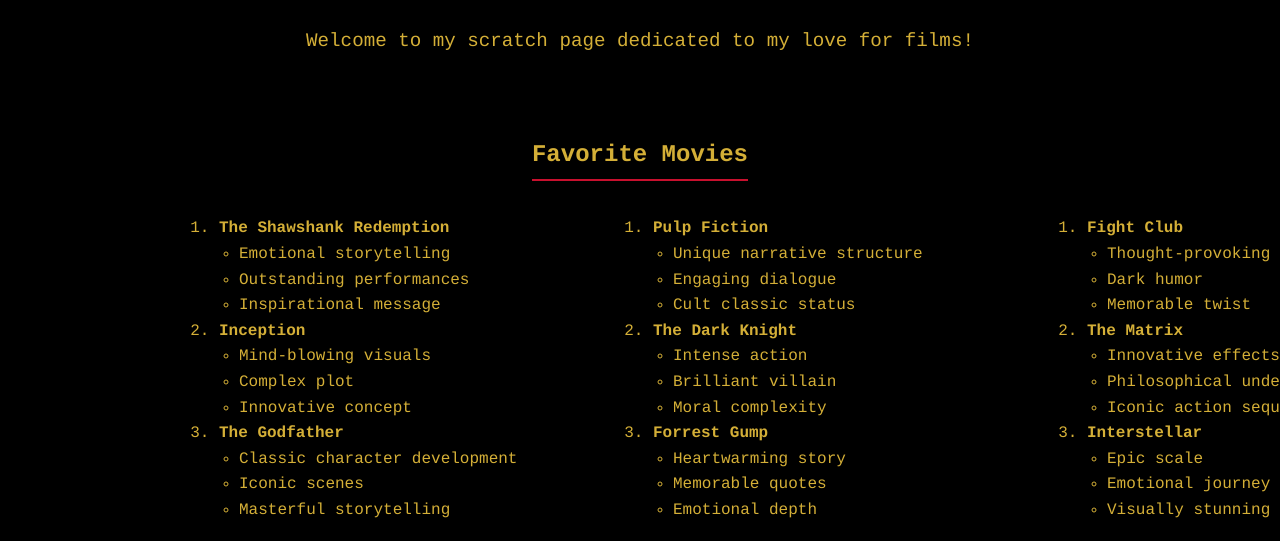
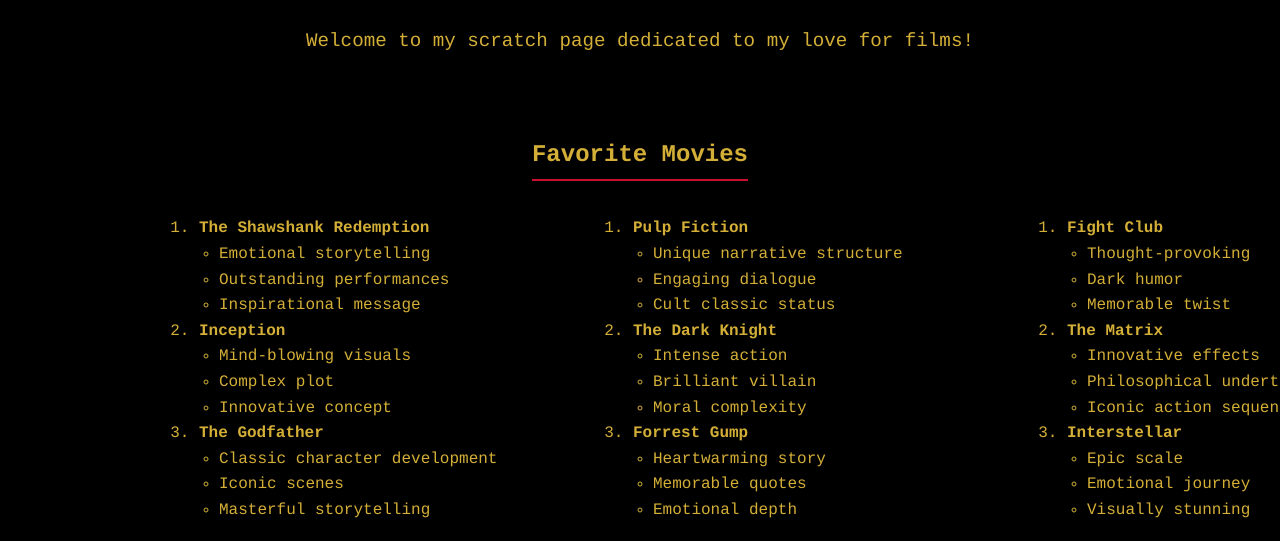
Before and after one commit to TrevorSmith1414/IS201-, a plain HTML site: page index.html in a window 1280 px wide. Shown: the part 240-781 px from the top of the page. Drawn offline with Linux system fonts and the light colour scheme.

Commit message:
Update index.html

```diff
--- a/index.html
+++ b/index.html
@@ -42,7 +42,7 @@
       margin-top: 20px;
       width: 100%;
       /* Nudge the three columns to the right (adjust as needed) */
-      transform: translateX(200px);
+      transform: translateX(180px);
     }
     .movie-column {
       flex: none;
```
